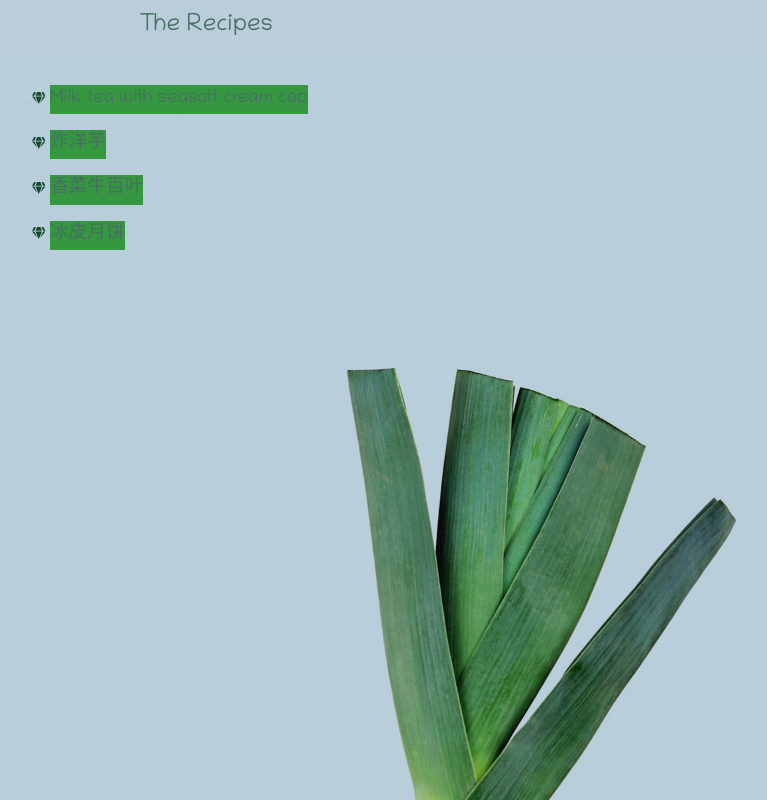
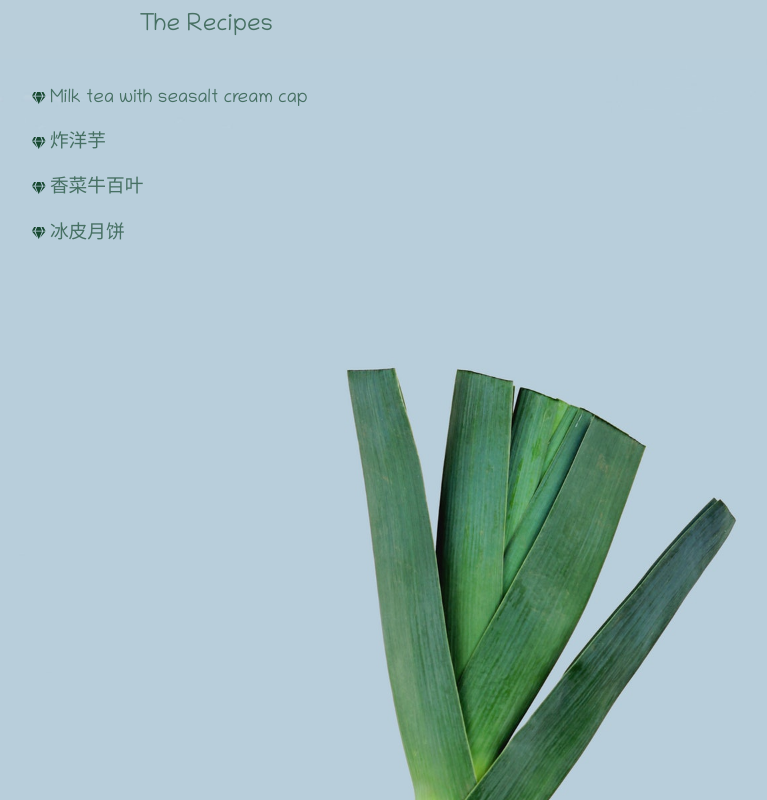
Before and after one commit to JinWangQ/favourite-recipe, a React (Create React App) app: page / in a window 1280 px wide. Shown: the whole page, without its empty margins (434-1201 px from the left). Built offline with nearby package versions, Linux system fonts and the light colour scheme; a web font is replaced by a local one.

Commit message:
Code clean up
- Code clean up.

```diff
--- a/src/StyledComponents.js
+++ b/src/StyledComponents.js
@@ -67,9 +67,6 @@ export const NavText = styled.h3`
     :after {
       transform: scaleX(1);
     }
-  }
-  @media (hover: none) {
-    background: green;
   }
 `;
 
```
